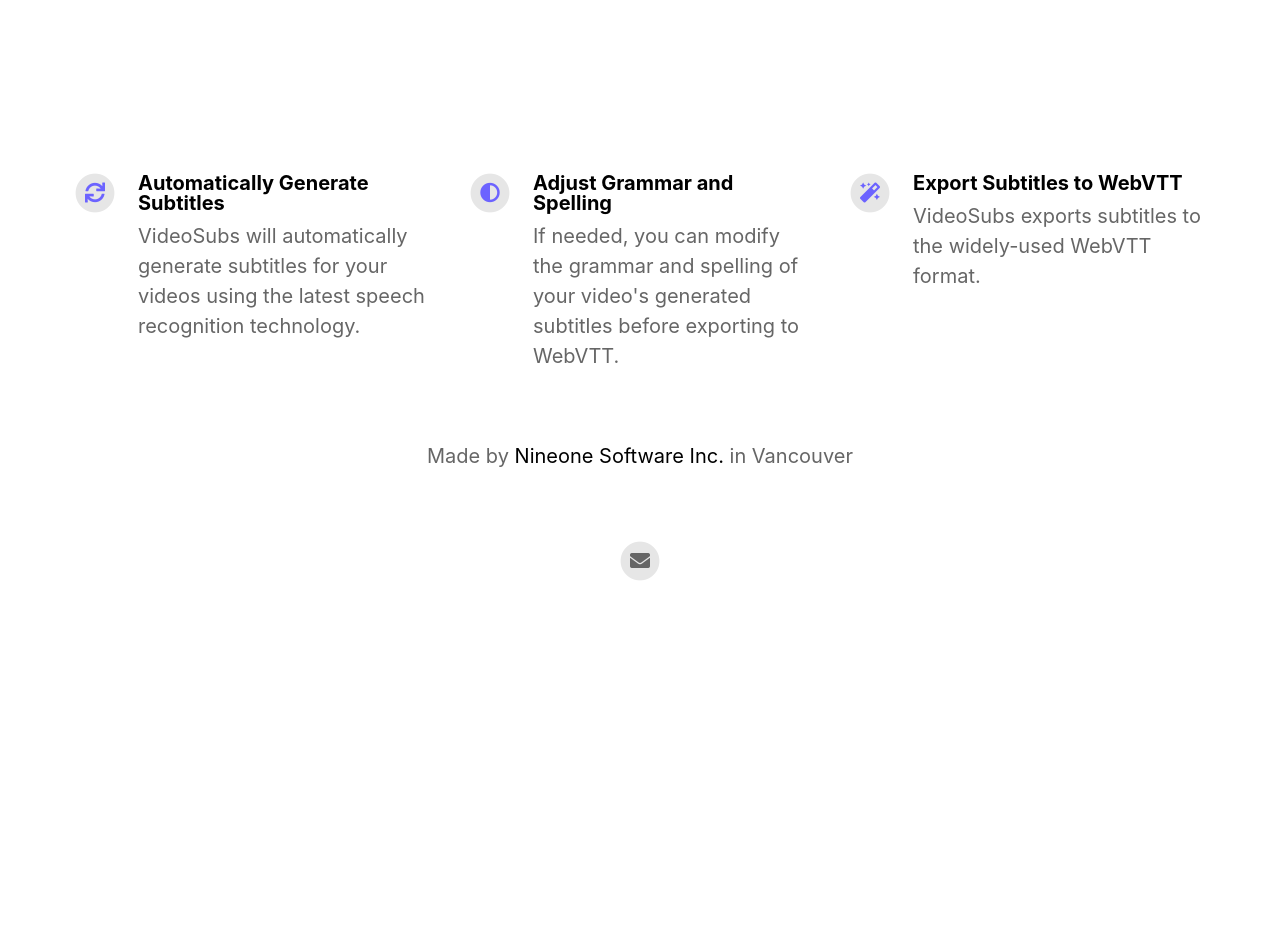
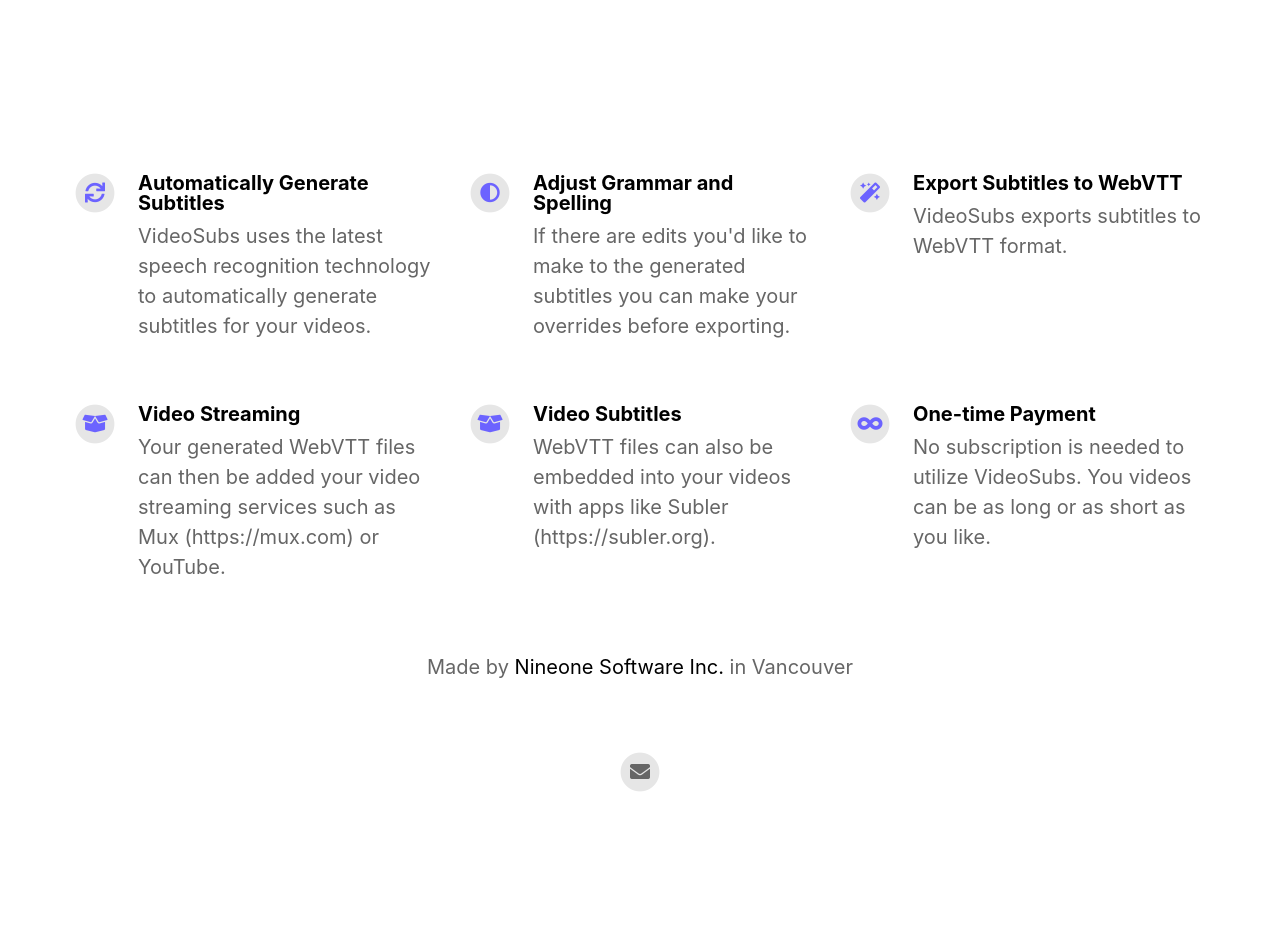
Before and after one commit to NineoneSoftware/videosubs-landing-page, a Jekyll site: the page built from index.html, in a window 1280 px wide. Shown: the part 911-1863 px from the top of the page. Built offline with Jekyll 4.4.1, drawn with Linux system fonts in a browser that asks for light colours; nearby versions of some CDN libraries; before the commit the page ends 1652 px from its top, so only the background shows below that.

Commit message:
update styling and copy

```diff
--- a/_config.yml
+++ b/_config.yml
@@ -34,17 +34,28 @@ youtube_username                          :
 # Feature List                            Edit, add or remove features to be presented.
 features                                  :
   - title                                 : Automatically Generate Subtitles
-    description                           : VideoSubs will automatically generate subtitles for your videos using the latest speech recognition technology.
+    description                           : VideoSubs uses the latest speech recognition technology to automatically generate subtitles for your videos.
     fontawesome_icon_name                 : sync
 
   - title                                 : Adjust Grammar and Spelling
-    description                           : If needed, you can modify the grammar and spelling of your video's generated subtitles before exporting to WebVTT.
+    description                           : If there are edits you'd like to make to the generated subtitles you can make your overrides before exporting.
     fontawesome_icon_name                 : adjust
 
   - title                                 : Export Subtitles to WebVTT
-    description                           : VideoSubs exports subtitles to the widely-used WebVTT format.
+    description                           : VideoSubs exports subtitles to WebVTT format.
     fontawesome_icon_name                 : magic
 
+  - title                                 : Video Streaming
+    description                           : Your generated WebVTT files can then be added your video streaming services such as Mux (https://mux.com) or YouTube.
+    fontawesome_icon_name                 : box-open
+
+  - title                                 : Video Subtitles
+    description                           : WebVTT files can also be embedded into your videos with apps like Subler (https://subler.org).
+    fontawesome_icon_name                 : box-open
+
+  - title                                 : One-time Payment
+    description                           : No subscription is needed to utilize VideoSubs. You videos can be as long or as short as you like.
+    fontawesome_icon_name                 : infinity
 
 
 # Theme Settings
--- a/_sass/layout.scss
+++ b/_sass/layout.scss
@@ -253,7 +253,7 @@ nav > ul li a:active {
 @media only screen and (max-width: 992px) {
 
 	.appInfo {
-		padding-top: 50px;
+		padding-top: 100px;
 		justify-content: center;
 	}
 
@@ -538,7 +538,7 @@ nav > ul li a:active {
 		flex-grow: 1;
 		flex-direction: row;
 		flex-wrap: wrap;
-		margin-top: 11px;
+		margin-top: 700px;
 	}
 
 	.feature {
```
